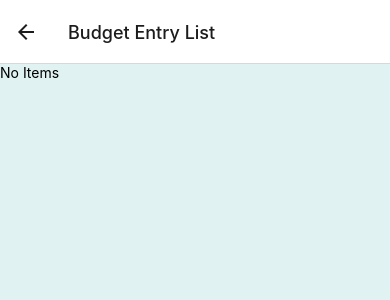
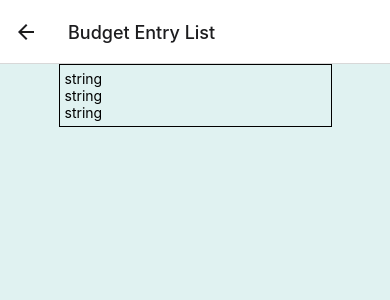
Before and after one commit to BhardwajNkl/ExpenseManager, a React Native app: screen / in a window 390 px wide. Both pictures are taken after a click on the button "SHOW BUDGET LIST". Shown: the top 300 px of the page. Built offline with nearby package versions, Linux system fonts and the light colour scheme.

Commit message:
stage-2.1: thunk workng

```diff
--- a/redux_store/configureStore.ts
+++ b/redux_store/configureStore.ts
@@ -1,8 +1,8 @@
 import { configureStore } from "@reduxjs/toolkit";
 import rootReducer from "./rootReducer";
-
+import { fetchData } from "./slice";
 const store = configureStore({
     reducer: rootReducer,
 });
-
+store.dispatch(fetchData());
 export default store;
--- a/redux_store/slice.ts
+++ b/redux_store/slice.ts
@@ -1,20 +1,52 @@
-import {createSlice, configureStore} from '@reduxjs/toolkit';
+import { createSlice, configureStore, createAsyncThunk } from '@reduxjs/toolkit';
 
 import { BudgetEntryInterface } from '../screens/BudgetEntryList';
 
-const data:BudgetEntryInterface[] = [];
+const initialState: { data: BudgetEntryInterface[], status: string, error: any } = {
+    data: [],
+    status: 'idle',
+    error: null
+}
 
-const initialState = data;
+export const fetchData = createAsyncThunk('budgetEntrySlice/fetchData',
+async ():Promise<BudgetEntryInterface[]> => {
+    try {
+        // const data = await someApiCall;
+        console.log("haha")
+        const data = [{
+            itemName: 'string',
+            plannedBudget: 'string',
+            actualBudget: 'string'
+        }];
+        return data;
+    } catch (error) {
+        return [];
+    }
+})
 
 const budgetEntrySlice = createSlice({
-    name:"budgetEntrySlice",
+    name: "budgetEntrySlice",
     initialState,
-    reducers:{
+    reducers: {
         // updating the current state itself is allowed: payload>{payload, type}
-        addEntry(state, action){
-            state.push(action.payload.entryData);
+        addEntry(state, action: { payload: BudgetEntryInterface, type: string }) {
+            state.data.push(action.payload);
         }
-    }
+    },
+    extraReducers(builder) {
+        builder.addCase(fetchData.pending,(state, action)=>{
+            state.status = 'loading';
+        })
+        builder.addCase(fetchData.fulfilled,(state, action)=>{
+            state.status = 'succeeded';
+            state.data = state.data.concat(action.payload);
+        })
+        builder.addCase(fetchData.rejected,(state, action)=>{
+            state.status='failed';
+            state.error='some error';
+        })
+
+    },
 });
 
 export const actions = budgetEntrySlice.actions;
--- a/screens/BudgetEntry.tsx
+++ b/screens/BudgetEntry.tsx
@@ -5,6 +5,10 @@ import { StackNavigation } from "../App";
 
 import { useDispatch } from "react-redux";
 import {actions} from '../redux_store/slice';
+
+import { useEffect } from "react";
+
+import { fetchData } from "../redux_store/slice";
 
 interface ScreenProps {
      navigation: StackNavigation
@@ -15,10 +19,14 @@ const BudgetEntry:React.FC<ScreenProps> = (navigation) => {
 
     const [entryData, setEntryData] = useState({itemName:'',plannedBudget:'',actualBudget:''});
 
+    // useEffect(()=>{
+    //     dispatch(fetchData());
+    // },[])
+
     const onSave = ()=>{
         console.log('Data Saved');
         // validate HERE
-        dispatch(actions.addEntry({entryData}));
+        dispatch(actions.addEntry(entryData));
     }
 
     const onShowBudgetList = ()=>{
--- a/screens/BudgetEntryList.tsx
+++ b/screens/BudgetEntryList.tsx
@@ -10,7 +10,7 @@ export interface BudgetEntryInterface {
 }
 
 const BudgetEntryList:React.FC = () => {
-  const budgetEntryData = useSelector(((state:RootState)=>state.budgetEntrySlice));
+  const budgetEntryData = useSelector(((state:RootState)=>state.budgetEntrySlice.data));
   console.log(budgetEntryData)
   const renderItem = ({ item }: { item: BudgetEntryInterface }) => (
     <View style={styles.item}>
```
